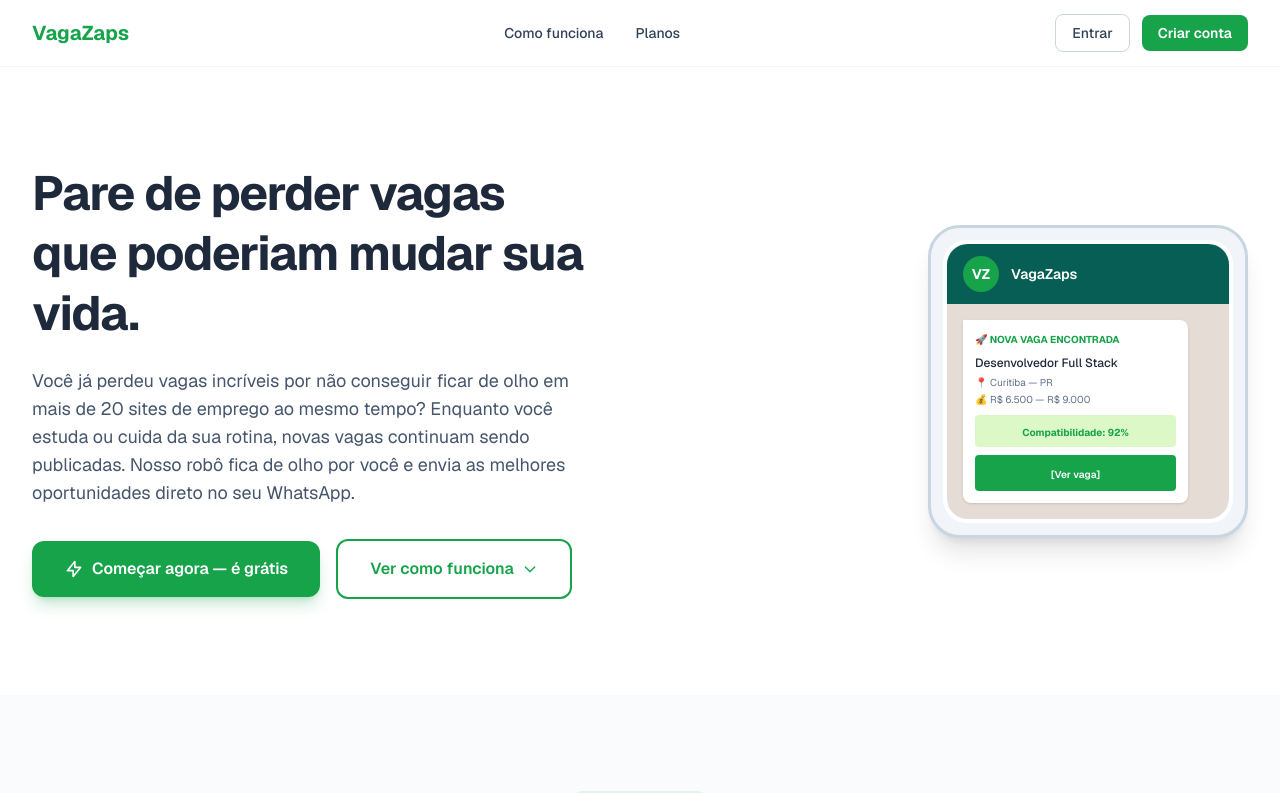
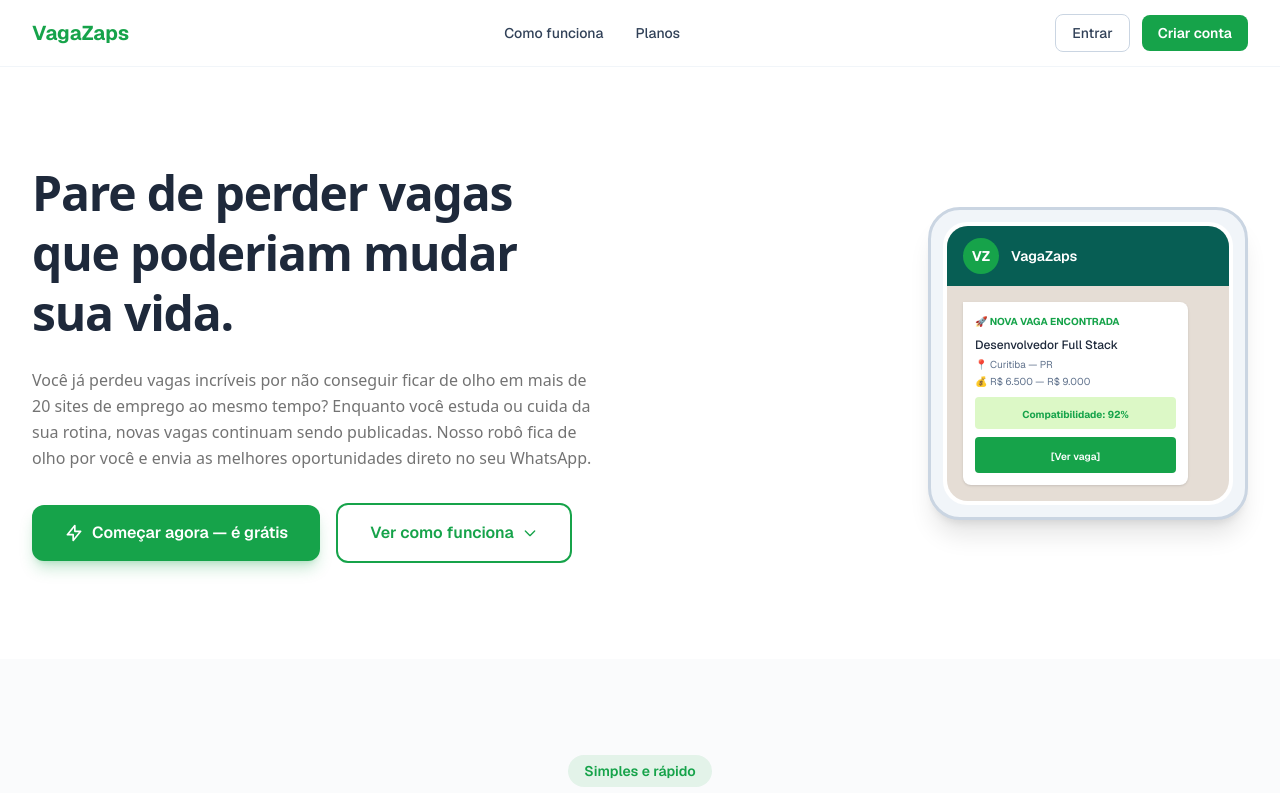
Before and after one commit to Marcoszcoder/vagazaps, a Next.js app: page / in a window 1280 px wide. Shown: the top 793 px of the page. Built offline with nearby package versions, Linux system fonts and the light colour scheme.

Commit message:
fix: hero typography - weight 800 title, weight 400 desc

```diff
--- a/src/components/landing/HeroSection.tsx
+++ b/src/components/landing/HeroSection.tsx
@@ -8,12 +8,12 @@
       <div className="mx-auto max-w-7xl px-4 sm:px-6 lg:px-8">
         <div className="flex flex-col items-center gap-12 lg:flex-row lg:items-center lg:gap-16">
           <div className="flex-1 text-center lg:text-left">
-            <h1 className="text-3xl font-bold leading-tight tracking-tight text-[#1e293b] sm:text-4xl md:text-5xl lg:text-5xl">
+            <h1 className="text-3xl leading-tight tracking-tight text-[#1e293b] sm:text-4xl md:text-5xl lg:text-5xl" style={{ fontFamily: 'system-ui, sans-serif', fontWeight: 800 }}>
               Pare de perder vagas
               <br />
               que poderiam mudar sua vida.
             </h1>
-            <p className="mx-auto mt-6 max-w-xl text-lg text-slate-600 lg:mx-0">
+            <p className="mx-auto mt-6 max-w-xl text-slate-600 lg:mx-0" style={{ fontFamily: 'system-ui, sans-serif', fontWeight: 400, fontSize: '16px', lineHeight: '26px', color: 'lab(48.496 0 0)' }}>
               Você já perdeu vagas incríveis por não conseguir ficar de olho em mais de 20 sites de emprego ao mesmo tempo? Enquanto você estuda ou cuida da sua rotina, novas vagas continuam sendo publicadas. Nosso robô fica de olho por você e envia as melhores oportunidades direto no seu WhatsApp.
             </p>
             <div className="mt-8 flex flex-col items-center gap-4 sm:flex-row lg:justify-start">
```
